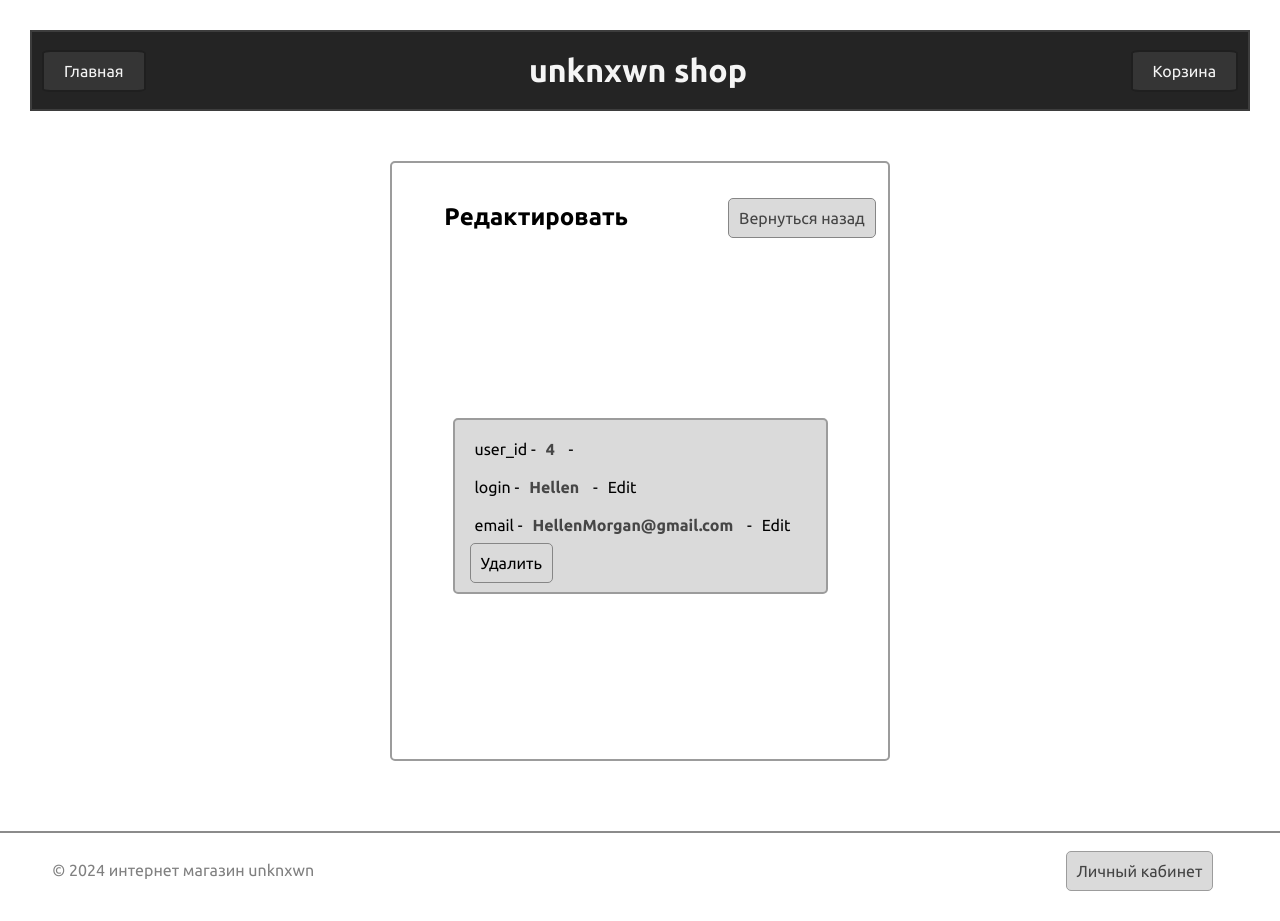
After one commit to weldoy/website, a Flask app: page /users/4/edit in a window 1280 px wide. The commit adds this page. Run offline with Flask 3, Linux system fonts and the light colour scheme.

Commit message:
added the function of changing the login
Added the function of changing the login via the admin panel

```diff
--- a/routes.py
+++ b/routes.py
@@ -183,17 +183,19 @@ def complete_task(id):
         db.session.commit()
         return redirect('/basepage')
     except:
-        'Произошла ошибка при удалении товара'
+        return 'Произошла ошибка при удалении товара'
 
 
 @app.route('/1')
 def error1():
     return redirect('/')
 
+
 @app.route('/users', methods=["GET", "POST"])
 def users():
     users = User.query.order_by(User.login).all()
     return render_template('users.html', users=users)
+
 
 @app.route('/users/<int:id>/delete')
 def delete_user(id):
@@ -204,4 +206,40 @@ def delete_user(id):
         db.session.commit()
         return redirect('/users')
     except:
-        'Произошла ошибка при удалении пользователя'
+        return 'Произошла ошибка при удалении пользователя'
+
+
+@app.route('/users/<int:id>/edit', methods=["GET", "POST"])
+def edituser(id):
+    user = User.query.get_or_404(id)
+    return render_template('edituser.html', user=user)
+
+
+@app.route('/users/<int:id>/edit/login', methods=["GET", "POST"])
+def editlogin(id):
+    user = User.query.get_or_404(id)
+    return render_template('editlogin.html', user=user)
+
+
+
+@app.route('/users/<int:id>/edit/login/complete', methods=["GET", "POST"])
+def editcomplete(id):
+    user = User.query.get_or_404(id)
+
+    newlogin = request.form.get('newlogin')
+    print(newlogin)
+    oldlogin = User.query.order_by(User.login).all()
+    login_list = []
+    for el in oldlogin:
+        login_list.append(el.login)
+
+    if request.method == "POST":
+        if not (newlogin):
+            flash('Пожалуйста заполните поля')
+        elif newlogin in login_list:
+            flash('Такой логин уже существует!')
+        else:
+            flash('Логин изменен!')
+            db.session.query(User).filter(User.login == user.login).update({User.login : newlogin})
+            db.session.commit()
+    return redirect(url_for('users'))
--- a/static/style.css
+++ b/static/style.css
@@ -631,3 +631,29 @@ footer p {
 	height: 40px;
 	margin-right: 0;
 }
+
+.chbtn {
+	margin-right: -40px;
+	margin-left: -10px;
+}
+
+.goodscenter {
+	text-align: center;
+}
+
+strong {
+	color: rgb(70, 70, 70)
+}
+
+.editloginbtn {
+	margin-right: auto;
+	margin-left: 5px;
+}
+
+.edituserbtn {
+	color: black;
+}
+
+.edituserbtn:hover {
+	color: rgb(85, 85, 85);
+}
--- a/templates/addinggoods.html
+++ b/templates/addinggoods.html
@@ -6,8 +6,8 @@
 
 {% block content %}
 <div class="container_auth">
-    <h2 class="authnamecon">Панель админа</h2>
-    <a href="{{ url_for('basepage') }}" class="auth-register-btn">База Данных</a>
+    <h2 class="authnamecon">Запись товара</h2>
+    <a href="{{ url_for('personal') }}" class="auth-register-btn">Вернуться назад</a>
     {% with messages = get_flashed_messages() %}
             {% if messages %}
                 <div class=flashes>
--- /dev/null
+++ b/templates/edituser.html
@@ -0,0 +1,28 @@
+{% extends "base.html" %}
+
+{% block title %}
+    <title>База данных</title>
+{% endblock title %}
+
+
+{% block content %}
+<div class="container_auth box_update_bd">
+    <h2 class="authnamecon newnameicobd usbd">Редактировать</h2>
+    <a href="{{ url_for('users') }}" class="auth-register-btn chbtn">Вернуться назад</a>
+    <div class="bd_box_of_goods">
+        {% if user %}
+        <div class="goods">
+            <p>user_id -<strong>{{ user.id }}</strong> -</p>
+            <p>login -<strong>{{ user.login }}</strong> -<a class="edituserbtn" href="/users/{{ user.id }}/edit/login">Edit</a></p>
+            <p>email -<strong>{{ user.email }}</strong> -<a class="edituserbtn" href="/users/{{ user.id }}/edit/email">Edit</a></p>
+            <p><a href="/users/{{ user.id }}/delete" class="completebtn">Удалить</a></p>
+        </div>
+        {% else %}
+            <div class="goods goodscenter">
+                <p>Произошла ошибка :(</p>
+            </div>
+        {% endif %}
+    </div>
+</div>
+<div class="section-separator-figure"></div>
+{% endblock content %}
```
Also changed, not shown: templates/basepage.html (+5 -5 lines), templates/editlogin.html (added, +28 -0 lines), templates/users.html (+5 -5 lines).
